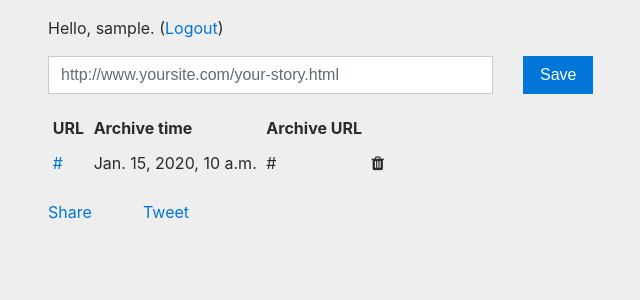
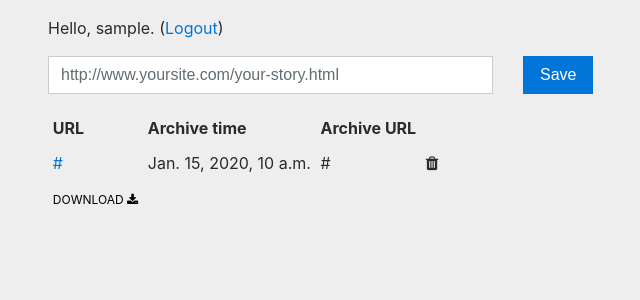
Before and after one commit to palewire/savemy.news, a Django app: page / in a window 1280 px wide. Shown: the part 116-416 px from the top of the page, without its empty margins (37-677 px from the left). Run offline with Django 3.2, Linux system fonts and the light colour scheme; a user stored in the database is signed in; tables that the repository leaves empty hold one stand-in row (values such as "Sample post"); some libraries are stand-ins or nearby versions.

Commit message:
Download feature and wsgi fix

```diff
--- a/archive/static/archive/css/site.css
+++ b/archive/static/archive/css/site.css
@@ -18,3 +18,14 @@ header {
 .fa-trash {
     cursor: pointer;
 }
+.table .tfoot td {
+    padding-top: 10px;
+    font-size: 12px;
+    text-transform: uppercase;
+}
+.table .tfoot td a {
+    color: black;
+}
+.table .tfoot td a:hover i {
+    text-decoration: underline;
+}
--- a/archive/templates/archive/base.html
+++ b/archive/templates/archive/base.html
@@ -20,14 +20,13 @@
     {% block css %}
     <link href="{% static 'archive/css/bootstrap.min.css' %}" rel="stylesheet">
     <link href="{% static 'archive/css/font-awesome.min.css' %}" rel="stylesheet">
-    <link href="{% static 'archive/css/site.css' %}?rev=7" rel="stylesheet">
+    <link href="{% static 'archive/css/site.css' %}?rev={% now 'c' %}" rel="stylesheet">
     {% endblock %}
 
     {% block extra-head %}
     {% endblock %}
   </head>
   <body>
-    {% include "archive/includes/facebook.html" %}
     <div class="container">
         {% block content %}
         {% endblock %}
@@ -38,7 +37,6 @@
     <script src="{% static 'archive/js/tether.min.js' %}"></script>
     <script src="{% static 'archive/js/bootstrap.min.js' %}"></script>
     {% endblock %}
-    {% include "archive/includes/twitter.html" %}
     {% block body-bottom %}
     {% endblock %}
   </body>
--- a/archive/templates/archive/index.html
+++ b/archive/templates/archive/index.html
@@ -52,20 +52,15 @@
                     </tr>
                 {% endfor %}
                 </tbody>
+                <tfoot class="tfoot">
+                    <tr>
+                        <td><a href="{% url 'download' %}">Download <i class="fa fa-download" aria-hidden="true"></i></a></td>
+                    <tr>
+                <tfoot>
             </table>
         {% endif %}
     </section>
     {% endif %}
-    <section class="row share">
-        <section class="col-sm-12 col-md-2 col-lg-1">
-            <div class="fb-share-button" data-href="http://www.savemy.news/" data-layout="button_count" data-size="small" data-mobile-iframe="true"><a class="fb-xfbml-parse-ignore" target="_blank" href="https://www.facebook.com/sharer/sharer.php?u=http%3A%2F%2Fwww.savemy.news%2F&amp;src=sdkpreparse">Share</a></div>
-        </section>
-        <section class="col-sm-12 col-md-2 col-lg-1">
-            <a class="twitter-share-button"
-              href="https://twitter.com/intent/tweet">
-            Tweet</a>
-        </section>
-    </section>
 </article>
 {% endblock %}
 
--- a/archive/views.py
+++ b/archive/views.py
@@ -1,8 +1,10 @@
 # -*- coding: utf-8 -*-
 from __future__ import unicode_literals
+import csv
 import logging
 import savepagenow
 from .models import Clip, Memento
+from django.http import HttpResponse
 from django.shortcuts import render, redirect
 from django.http import HttpResponseBadRequest
 logger = logging.getLogger(__name__)
@@ -14,6 +16,23 @@ def index(request):
         clip_list = Clip.objects.filter(user=request.user).select_related("memento")
         context = {"clip_list": clip_list}
     return render(request, "archive/index.html", context)
+
+
+def download(request):
+    user = request.user
+    if not user.is_authenticated():
+        logger.debug("User not authenticated")
+        return HttpResponseBadRequest("Bad request: User not authenticated")
+
+    # Create the HttpResponse object with the appropriate CSV header.
+    response = HttpResponse(content_type='text/csv')
+    response['Content-Disposition'] = 'attachment; filename="clips.csv"'
+    writer = csv.writer(response)
+    writer.writerow(['id', 'url', 'timestamp', 'archive_url'])
+    clip_list = Clip.objects.filter(user=request.user).select_related("memento")
+    for clip in clip_list:
+        writer.writerow([clip.id, clip.url, str(clip.memento.timestamp), clip.memento.url])
+    return response
 
 
 def delete(request):
--- a/project/settings.py
+++ b/project/settings.py
@@ -90,7 +90,7 @@ TEMPLATES = [
     },
 ]
 
-WSGI_APPLICATION = 'project.wsgi.application'
+WSGI_APPLICATION = 'project.wsgi_dev.application'
 
 # Password validation
 # https://docs.djangoproject.com/en/1.11/ref/settings/#auth-password-validators
--- a/project/urls.py
+++ b/project/urls.py
@@ -8,9 +8,10 @@ from django.contrib.auth import views as auth_views
 
 urlpatterns = [
     url(r'^admin/', admin.site.urls),
-    url('^$', views.index, name="index"),
-    url('^save/$', views.save, name="save"),
-    url('^delete/$', views.delete, name="delete"),
+    url(r'^$', views.index, name="index"),
+    url(r'^save/$', views.save, name="save"),
+    url(r'^delete/$', views.delete, name="delete"),
+    url(r'^download/$', views.download, name="download"),
     url(r'^logout/$', auth_views.logout, name='logout'),
     url('', include('social_django.urls', namespace='social'))
 ]
--- /dev/null
+++ b/project/wsgi_dev.py
@@ -0,0 +1,5 @@
+import os
+from django.core.wsgi import get_wsgi_application
+
+os.environ.setdefault("DJANGO_SETTINGS_MODULE", "project.settings")
+application = get_wsgi_application()
```
